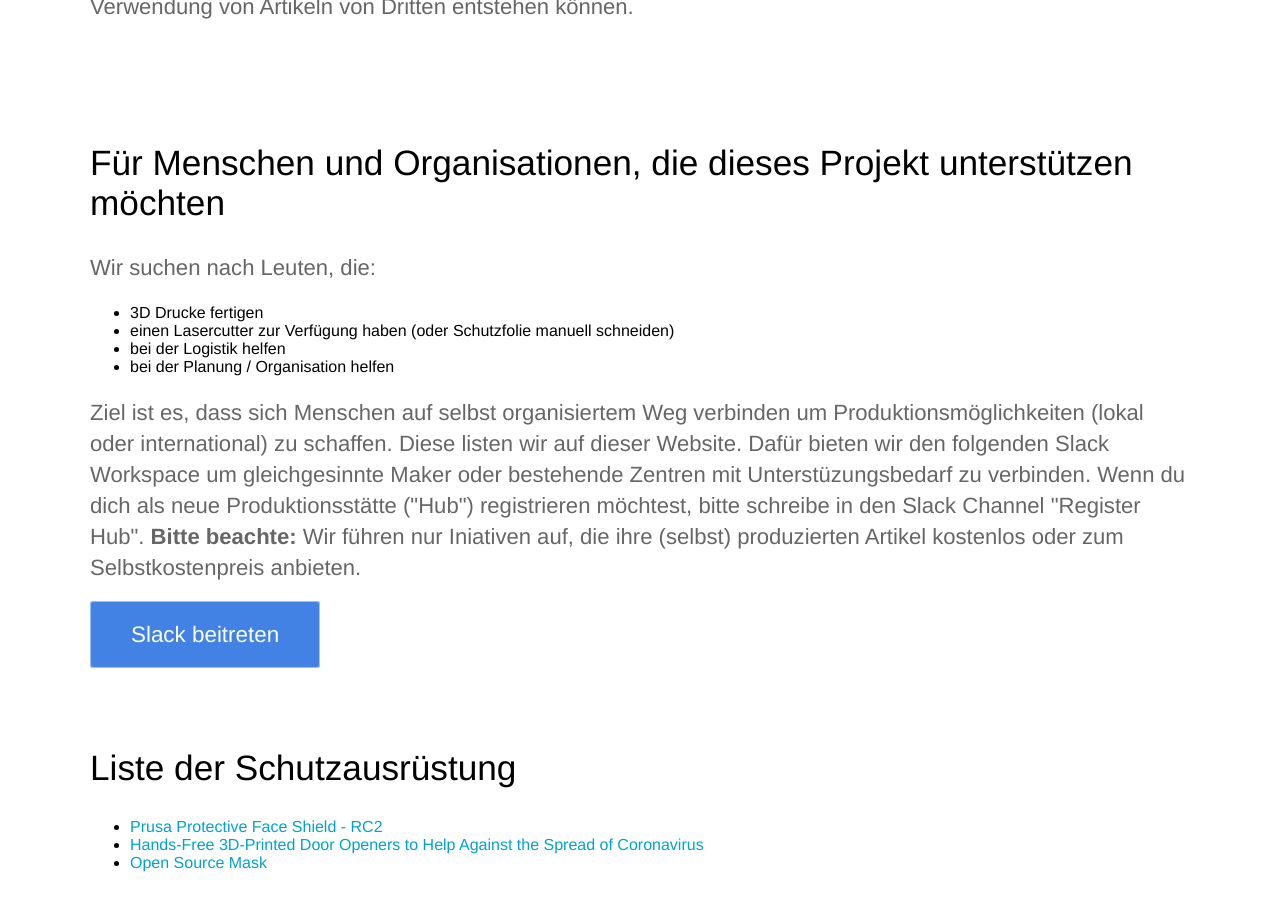
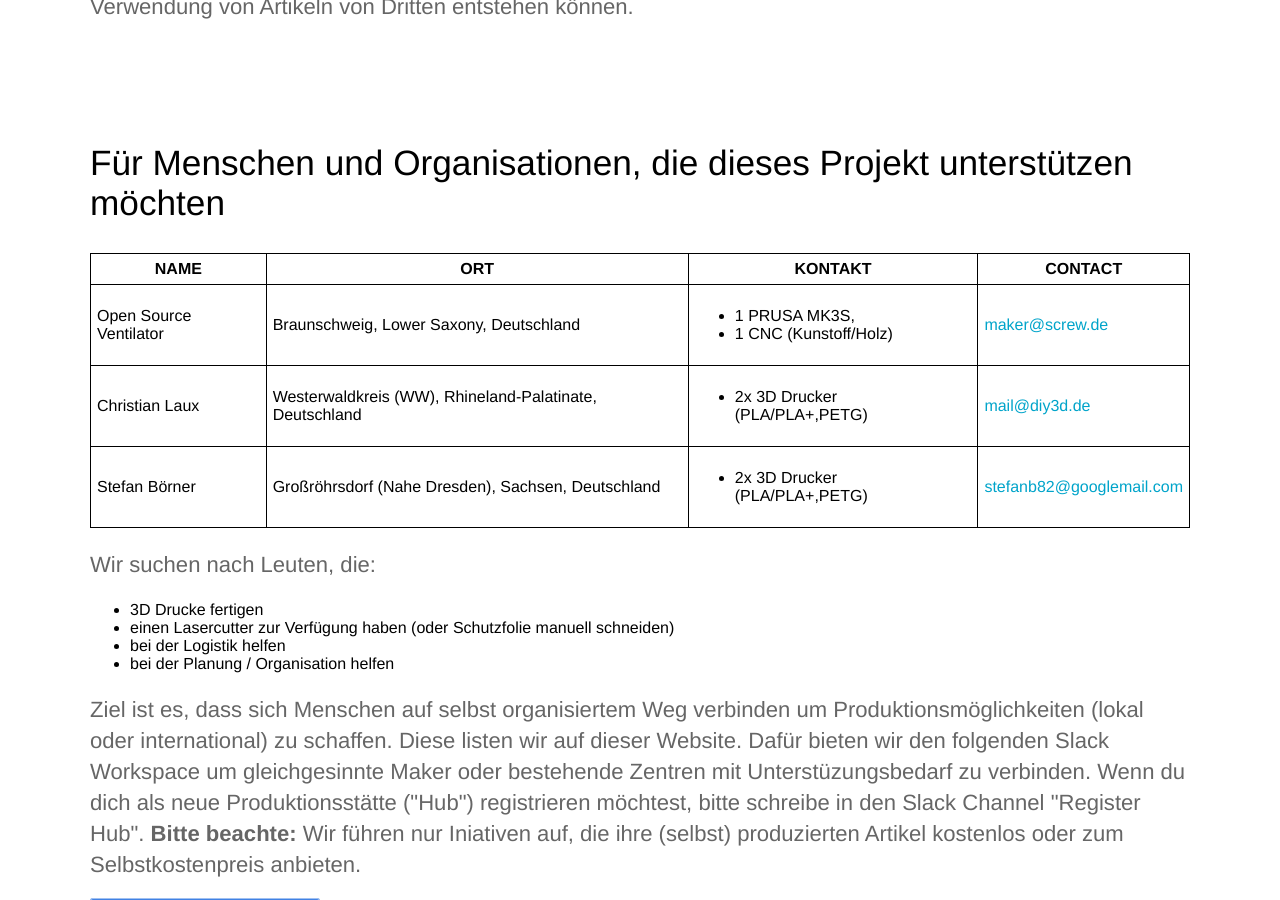
Before and after one commit to CloudCannon/hydra-jekyll-template, a Jekyll site: the page built from de/index.html, in a window 1280 px wide and 900 px high, scrolled down 1613 px. Built offline with Jekyll 4.4.1, drawn with Linux system fonts in a browser that asks for light colours.

Commit message:
ADD maker list

```diff
--- /dev/null
+++ b/_data/makers.yml
@@ -0,0 +1,54 @@
+en:
+  - name: Open Source Ventilator
+    country: Germany
+    # State / region is optional
+    state: Niedersachsen
+    city: Braunschweig
+    capacity:
+      - 1 PRUSA MK3S,
+      - 1 CNC (Kunstoff/Holz)
+    contact: '<a href="mailto:maker@screw.de">maker@screw.de</a>'
+  - name: Christian Laux
+    country: Germany
+    # State / region is optional
+    state: Rheinland-Pfalz
+    city: Westerwaldkreis (WW)
+    capacity:
+      - 2x 3D Drucker (PLA/PLA+,PETG)
+    contact: '<a href="mailto:mail@diy3d.de">mail@diy3d.de</a>'
+  - name: Stefan Börner
+    country: Germany
+    # State / region is optional
+    state: Saxony
+    city: Großröhrsdorf (Nahe Dresden)
+    capacity:
+      - 2x 3D Drucker (PLA/PLA+,PETG)
+    contact: '<a href="mailto:stefanb82@googlemail.com">stefanb82@googlemail.com</a>'
+# Copy the block above and repeat =)
+de:
+  - name: Open Source Ventilator
+    country: Deutschland
+    # State / region is optional
+    state: Lower Saxony
+    city: Braunschweig
+    capacity:
+      - 1 PRUSA MK3S,
+      - 1 CNC (Kunstoff/Holz)
+    contact: '<a href="mailto:maker@screw.de">maker@screw.de</a>'
+  - name: Christian Laux
+    country: Deutschland
+    # State / region is optional
+    state: Rhineland-Palatinate
+    city: Westerwaldkreis (WW)
+    capacity:
+      - 2x 3D Drucker (PLA/PLA+,PETG)
+    contact: '<a href="mailto:mail@diy3d.de">mail@diy3d.de</a>'
+  - name: Stefan Börner
+    country: Deutschland
+    # State / region is optional
+    state: Sachsen
+    city: Großröhrsdorf (Nahe Dresden)
+    capacity:
+      - 2x 3D Drucker (PLA/PLA+,PETG)
+    contact: '<a href="mailto:stefanb82@googlemail.com">stefanb82@googlemail.com</a>'
+# Copy the block above and repeat =)
--- a/_includes/main-content.html
+++ b/_includes/main-content.html
@@ -71,7 +71,6 @@
 											{% endfor %}
 										</ul>
 									</td>
-
 						    	<td>{{hub.contact}}</td>
 					  		</tr>
 						{% endfor %}
@@ -89,6 +88,43 @@
 			<div class="text editable">
 				<!-- Ich bin ein Maker / wir sind ein Makerspace und wollen helfen -->
 				<h2>{{site.data.lang[page.lang].support_header}}</h2>
+
+				<table class="default-table">
+					<thead>
+						<tr>
+							<th>{{site.data.lang[page.lang].support_table_name}}</th>
+							<th>{{site.data.lang[page.lang].support_table_location}}</th>
+							<th>{{site.data.lang[page.lang].support_table_capacity}}</th>
+							<th>{{site.data.lang[page.lang].support_table_contact}}</th>
+						</tr>
+					</thead>
+					<tbody>
+						{% for maker in site.data.makers[page.lang] %}
+					  		<tr>
+  								<td>
+										{{maker.name}}
+									</td>
+									<td>
+										{{maker.city}},
+										{% if maker.state And maker.state != '' %}
+											{{maker.state}},
+										{% endif %}
+										{{maker.country}}
+									</td>
+									<td>
+										<ul>
+											{% for capacity in maker.capacity %}
+												<li>{{capacity}}</li>
+											{% endfor %}
+										</ul>
+									</td>
+									<td>
+										{{maker.contact}}
+									</td>
+								</tr>
+						{% endfor %}
+					</tbody>
+				</table>
 				<!--
 				Wir suchen Leute, die:
 					- 3D-Drucke machen
```
Also changed, not shown: _data/lang.yml (+16 -0 lines). Lines whose indentation alone changed are shown as unchanged.
